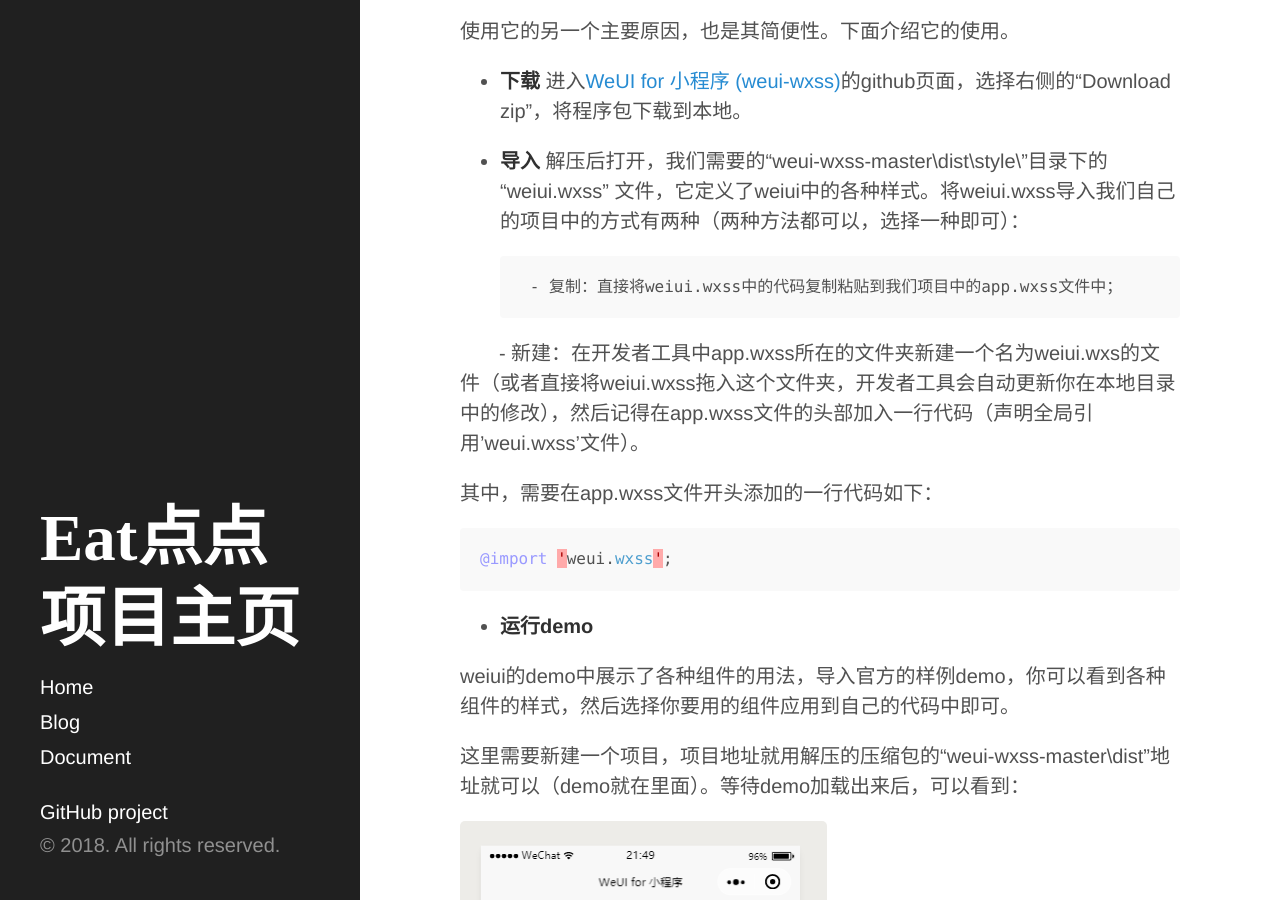
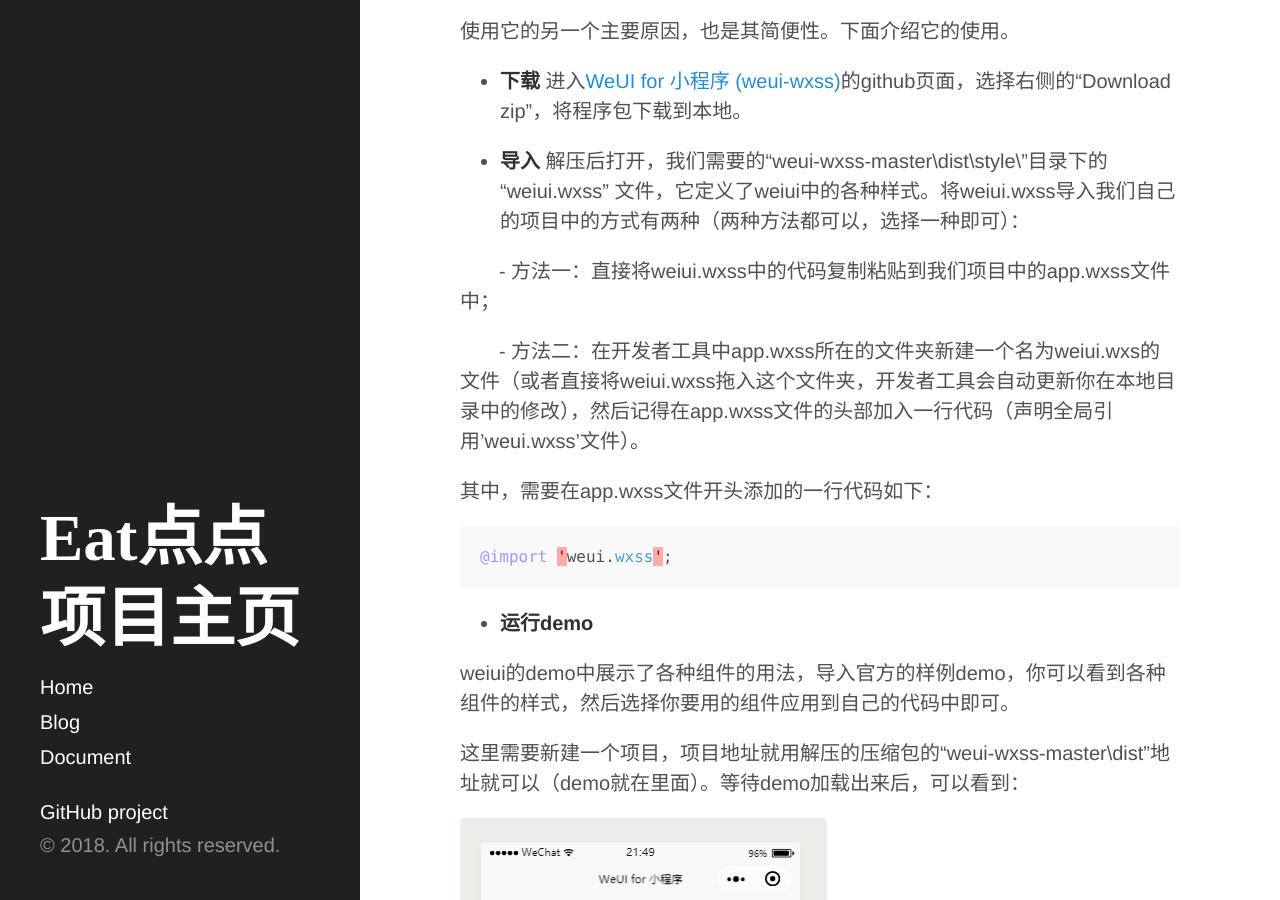
Before and after one commit to ChickenDinner8/ChickenDinner8.github.io, a Jekyll site: the page built from _posts/2018-04-15-微信小程序学习日志.md, in a window 1280 px wide and 900 px high, scrolled down 2586 px. Built offline with Jekyll 4.4.1, drawn with Linux system fonts in a browser that asks for light colours.

Commit message:
Update 2018-04-15-微信小程序学习日志.md

```diff
--- a/_posts/2018-04-15-微信小程序学习日志.md
+++ b/_posts/2018-04-15-微信小程序学习日志.md
@@ -62,9 +62,10 @@ WeUI 是由微信官方设计团队专为微信移动 Web 应用设计的 UI库
  - **导入**
 解压后打开，我们需要的“weui-wxss-master\dist\style\”目录下的“weiui.wxss” 文件，它定义了weiui中的各种样式。将weiui.wxss导入我们自己的项目中的方式有两种（两种方法都可以，选择一种即可）：
 
-        - 复制：直接将weiui.wxss中的代码复制粘贴到我们项目中的app.wxss文件中；
+        - 方法一：直接将weiui.wxss中的代码复制粘贴到我们项目中的app.wxss文件中；
 
-        - 新建：在开发者工具中app.wxss所在的文件夹新建一个名为weiui.wxs的文件（或者直接将weiui.wxss拖入这个文件夹，开发者工具会自动更新你在本地目录中的修改），然后记得在app.wxss文件的头部加入一行代码（声明全局引用'weui.wxss'文件）。
+        - 方法二：在开发者工具中app.wxss所在的文件夹新建一个名为weiui.wxs的文件（或者直接将weiui.wxss拖入这个文件夹，开发者工具会自动更新你在本地目录中的修改），然后记得在app.wxss文件的头部加入一行代码（声明全局引用'weui.wxss'文件）。
+
 
 
 
```
